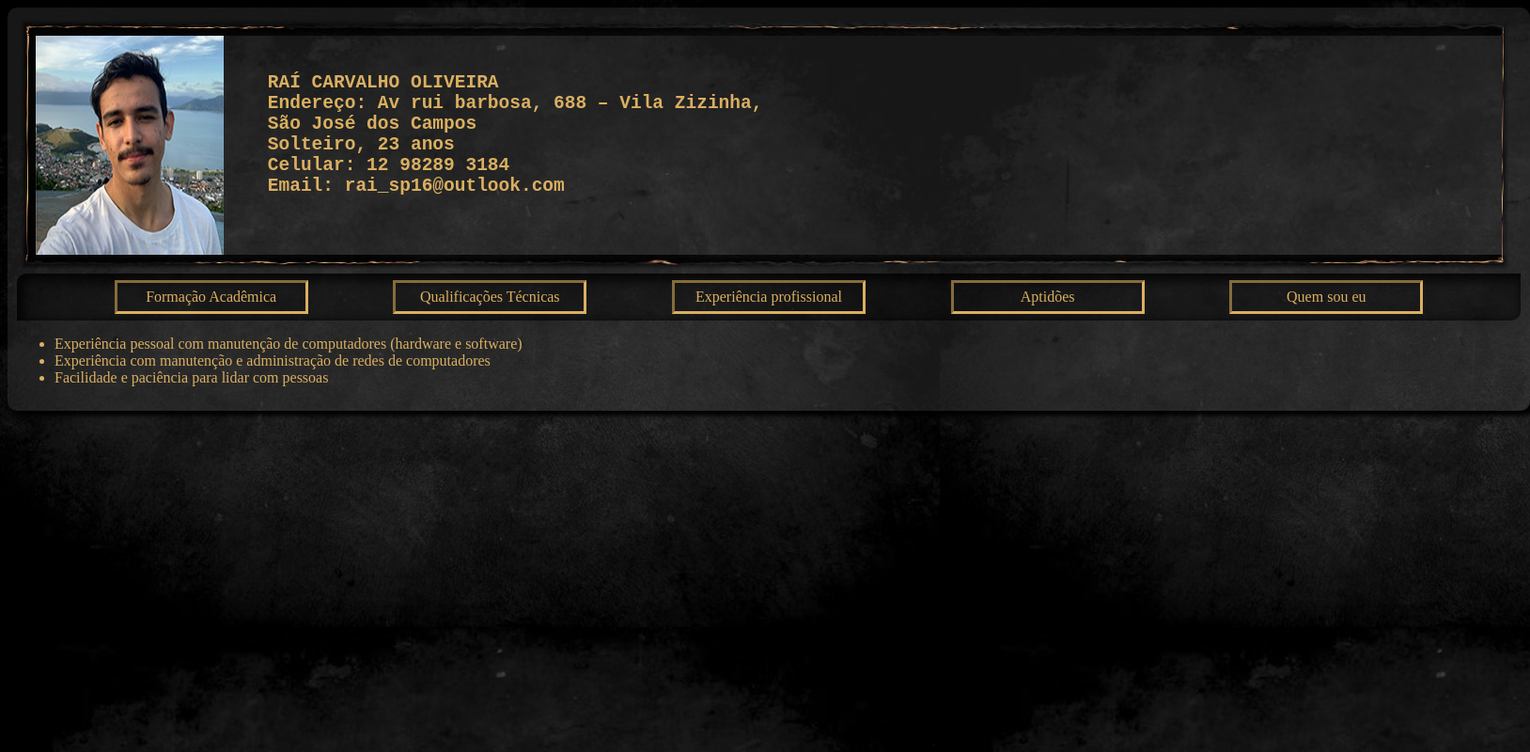
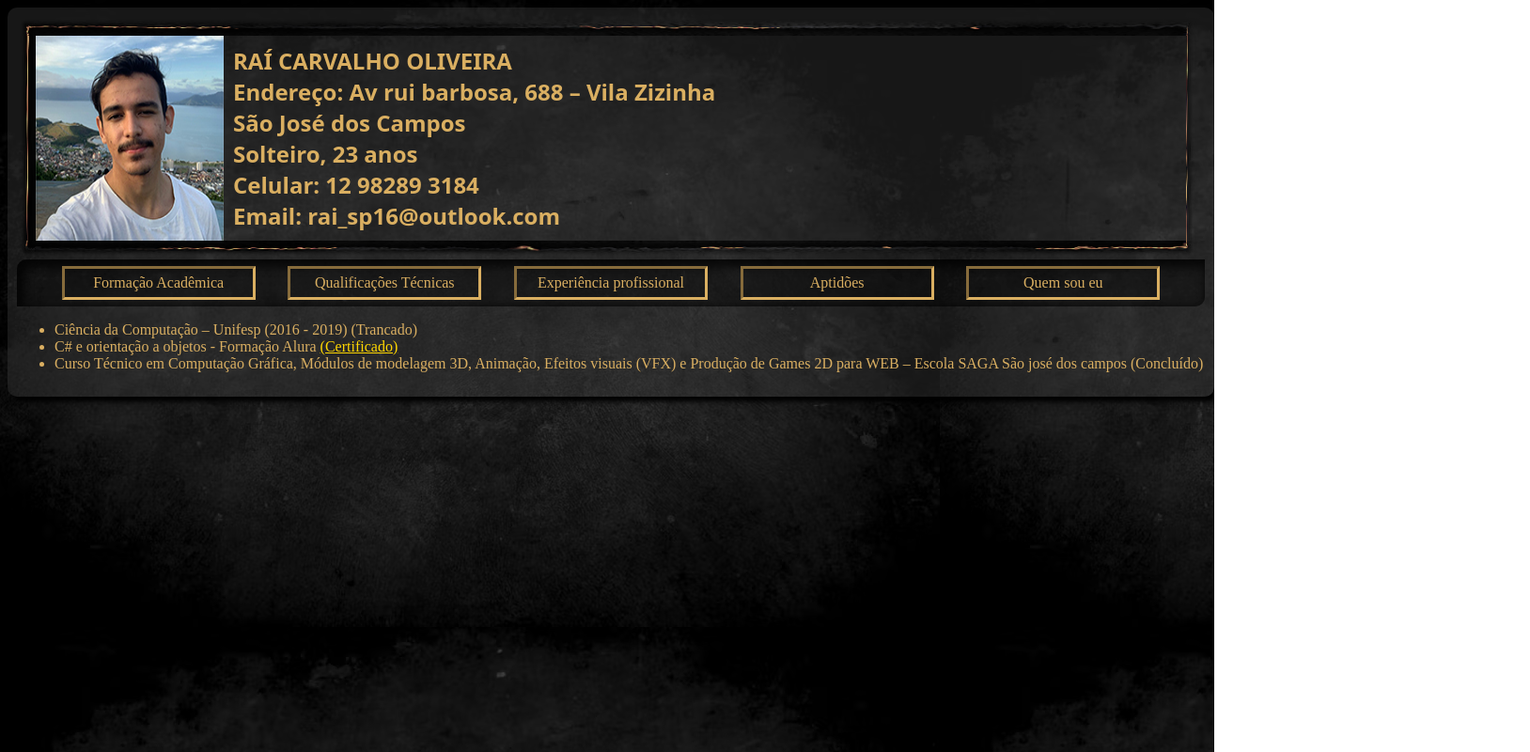
Before and after one commit to RaicarvalhoRCO/html-css, a plain HTML site: page apresentacao/principal.html in a window 1280 px wide. Shown: the whole page at 94% size, 1628 px wide, since content can reach past the window. Drawn offline with Linux system fonts and the light colour scheme.

Commit message:
Correções + main reativa

```diff
--- a/apresentacao/principal.html
+++ b/apresentacao/principal.html
@@ -11,38 +11,39 @@
         <div class="foto">
              <img src="assets/foto 200x200.jpg" alt="foto">
              <h2>
-                <pre>
-    RAÍ CARVALHO OLIVEIRA
-    Endereço: Av rui barbosa, 688 – Vila Zizinha,
-    São José dos Campos
-    Solteiro, 23 anos
-    Celular: 12 98289 3184
-    Email: rai_sp16@outlook.com
-                </pre>
+                    RAÍ CARVALHO OLIVEIRA <br>
+                    Endereço: Av rui barbosa, 688 – Vila Zizinha <br>
+                    São José dos Campos <br>
+                    Solteiro, 23 anos <br>
+                    Celular: 12 98289 3184 <br>
+                    Email: rai_sp16@outlook.com
              </h2>
         </div>
+
         <div class="competencias">
-            <div class="competencia">
+            <div>
                 Formação Acadêmica
             </div>
-            <div class="competencia">
+            <div>
                 Qualificações Técnicas
             </div>
-            <div class="competencia">
+            <div>
                 Experiência profissional
             </div>
-            <div class="competencia">
+            <div>
                 Aptidões
             </div>
-            <div class="competencia">
+            <div>
                 Quem sou eu
             </div>
 
         </div>
         <ul class="aptidoes">
-            <li>Experiência pessoal com manutenção de computadores (hardware e software) </li>
-            <li>Experiência com manutenção e administração de redes de computadores </li>
-            <li>Facilidade e paciência para lidar com pessoas </li>
+            <li>Ciência da Computação – Unifesp (2016 - 2019) (Trancado)</li>
+            <li>C# e orientação a objetos - Formação Alura
+                <a href="assets/Certificado.pdf" target="_blank" download="Certificado.pdf">(Certificado)</a></li>
+            <li>Curso Técnico em Computação Gráfica, Módulos de modelagem 3D, Animação, Efeitos visuais (VFX) e Produção de Games 2D para WEB – Escola SAGA São josé dos campos (Concluído) </li>
+            </li>
         </ul>
     </main>
 
--- a/apresentacao/style.css
+++ b/apresentacao/style.css
@@ -1,12 +1,11 @@
 main{
     border-radius: 10px;
-    width: 1600px;
+    width: 100%;
     padding: 10px;
     margin:auto;
     box-shadow: 5px 5px 5px black;
     background-color: rgba(59, 59, 59, 0.39);
 }
-
 
 body{
     background-image: url(assets/background.png);
@@ -26,9 +25,11 @@ th{
 
 h2{
     color: #daaf61;
+    font-family: system-ui, -apple-system, BlinkMacSystemFont, 'Segoe UI', Roboto, Oxygen, Ubuntu, Cantarell, 'Open Sans', 'Helvetica Neue', sans-serif;
+    margin: 10px;
 }
 
-.competencia{
+.competencias > div{
     outline: inset;
     height: 30px;
     width: 200px;
@@ -39,7 +40,7 @@ h2{
     align-items: center;
 }
 
-.competencia:hover{
+.competencias > div:hover{
     background-color: rgba(59, 59, 59, 0.685);
 }
 
@@ -55,3 +56,11 @@ h2{
 ul{
     color: #daaf61;
 }
+
+a{
+    color: gold;
+}
+
+a:hover{
+    color: white;
+}
```
Also changed, not shown: 4 other files.
